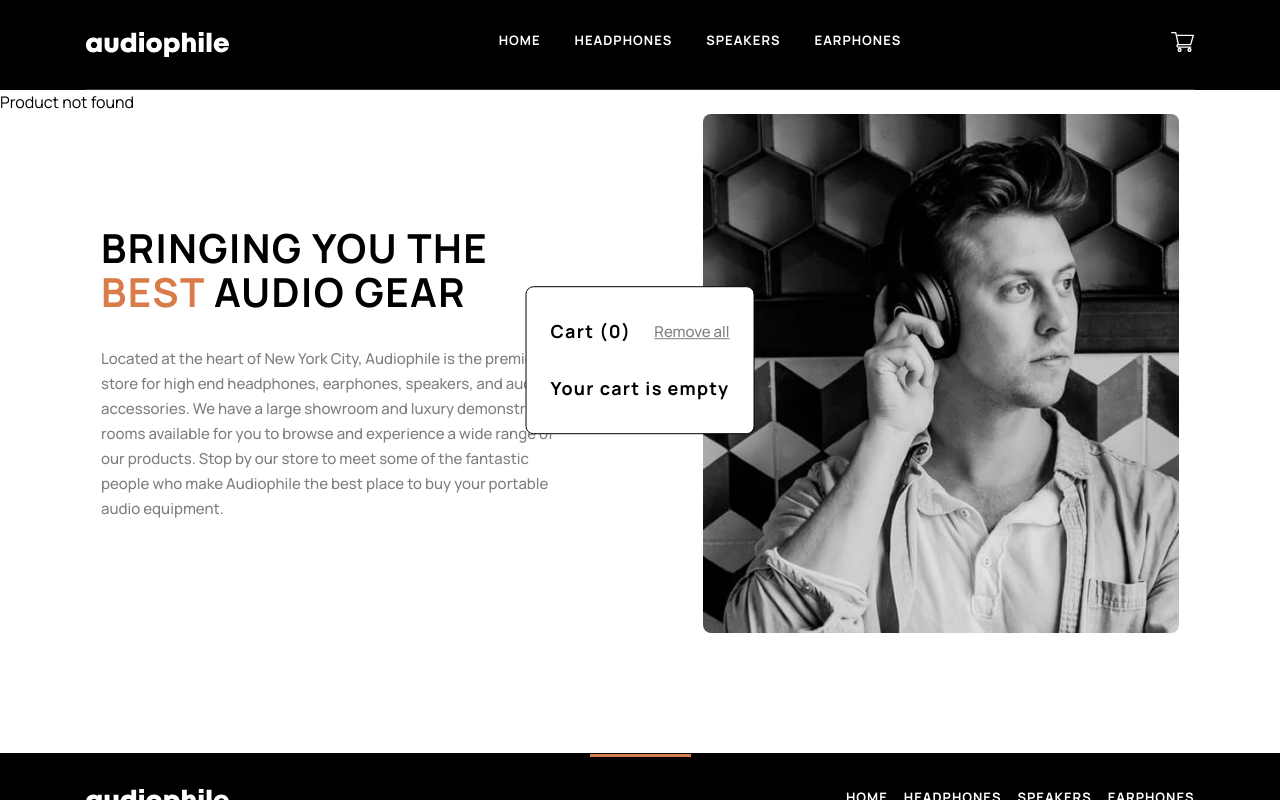
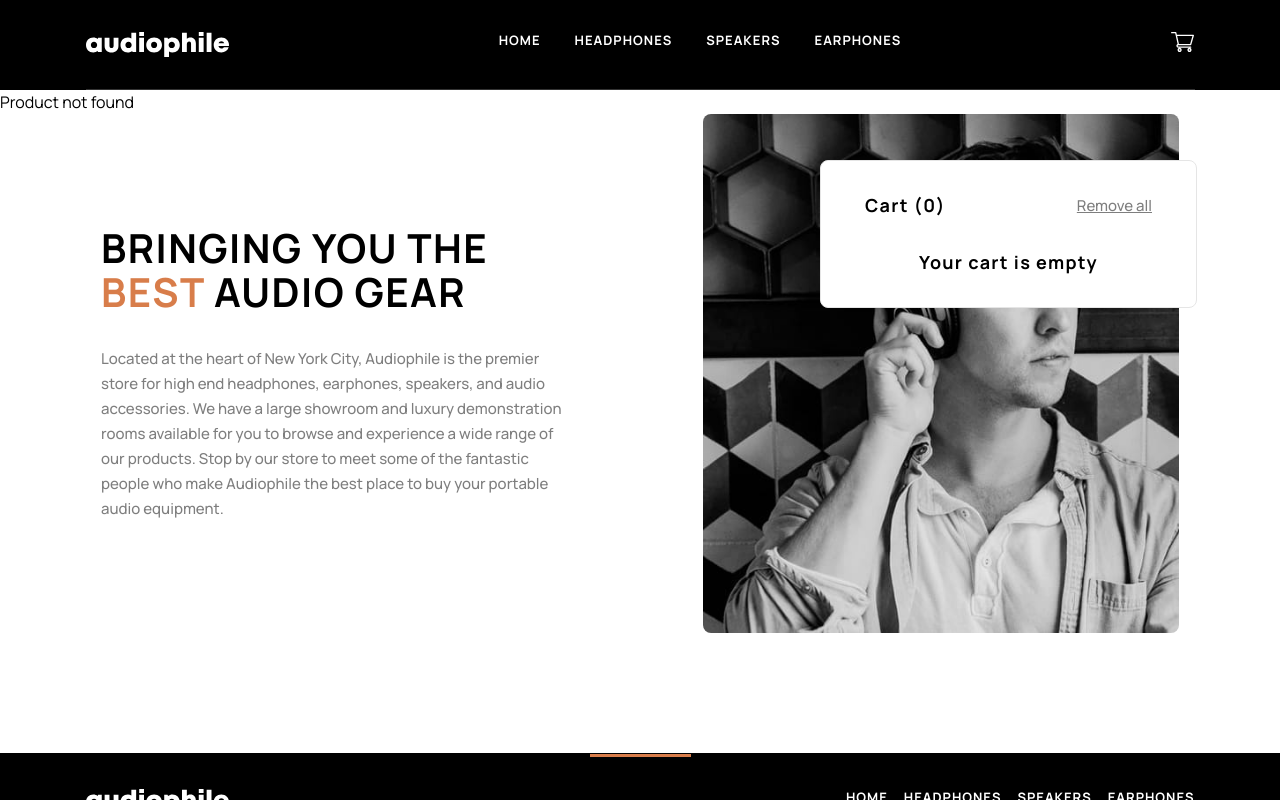
Before and after one commit to seangray-dev/Audiophile, a React (Vite) app: page /products/1 in a window 1280 px wide. Both pictures are taken after a click on the button 1182 px from the left and 42 px from the top of the page. Shown: the top 800 px of the page. Built offline with nearby package versions, Linux system fonts and the light colour scheme.

Commit message:
adjust styling for cart component with custom css

```diff
--- a/src/components/shared/cart/Cart.jsx
+++ b/src/components/shared/cart/Cart.jsx
@@ -61,7 +61,8 @@ function Cart(props) {
   );
 
   return (
-    <div className='cart bg-pureWhite pt-8 px-2 rounded-lg max-w-[327px] border absolute top-[360px] left-1/2 transform -translate-x-1/2 -translate-y-1/2 z-50'>
+    <div className='relative'>
+      <div className='cart'>
         <div className='container mx-auto'>
           <div className='cart-header flex justify-between mb-8'>
             <h2 className='cart-title text-h6'>Cart ({cartItems.length})</h2>
@@ -76,9 +77,7 @@ function Cart(props) {
               {cartItems.map((item) => (
                 <div
                   className='cart-item flex justify-between gap-4 items-center'
-                key={item.id}
-                border
-                border-red-500>
+                  key={item.id}>
                   <div className='flex items-center gap-4'>
                     <div className='cart-item-image'>
                       <img
@@ -114,7 +113,10 @@ function Cart(props) {
                         min='1'
                         value={item.quantity}
                         onChange={(e) =>
-                        handleQuantityChange(item.id, parseInt(e.target.value))
+                          handleQuantityChange(
+                            item.id,
+                            parseInt(e.target.value)
+                          )
                         }
                       />
                       <button
@@ -132,7 +134,9 @@ function Cart(props) {
                 <span className='text-h6'>${total.toFixed(2)}</span>
               </div>
               <div className='mx-auto mb-8'>
-              <ButtonCheckout onClick={handleCheckout}>Checkout</ButtonCheckout>
+                <ButtonCheckout onClick={handleCheckout}>
+                  Checkout
+                </ButtonCheckout>
               </div>
             </div>
           ) : (
@@ -142,6 +146,7 @@ function Cart(props) {
           )}
         </div>
       </div>
+    </div>
   );
 }
 
--- a/src/styles/tailwind.css
+++ b/src/styles/tailwind.css
@@ -9,7 +9,6 @@
 
   * {
     font-family: 'Manrope';
-    /* border: 1px solid red; */
   }
 
   /* Scrollbar */
@@ -78,4 +77,43 @@
     display: flex;
     flex-direction: column-reverse;
   }
+
+  .cart {
+    background-color: #ffffff;
+    padding-top: 2rem;
+    padding-left: 1.75rem;
+    padding-right: 1.75rem;
+    border-radius: 0.5rem;
+    width: 327px;
+    border-width: 1px;
+    border-style: solid;
+    border-color: #e5e5e5;
+    position: absolute;
+    top: 360px;
+    left: 50%;
+    transform: translateX(-50%) translateY(-50%);
+    z-index: 50;
+  }
+
+  @media (min-width: 768px) {
+    .cart {
+      top: 32px;
+      right: 0;
+      transform: translateX(20px) translateY(0);
+    }
+  }
+
+  @media (min-width: 1024px) {
+    .cart {
+      top: 70px;
+      width: 377px;
+      transform: translateX(120px) translateY(0%);
+    }
+  }
+
+  @media (min-width: 1136px) {
+    .cart {
+      transform: translateX(180px) translateY(0%);
+    }
+  }
 }
```
Lines whose indentation alone changed are shown as unchanged.
